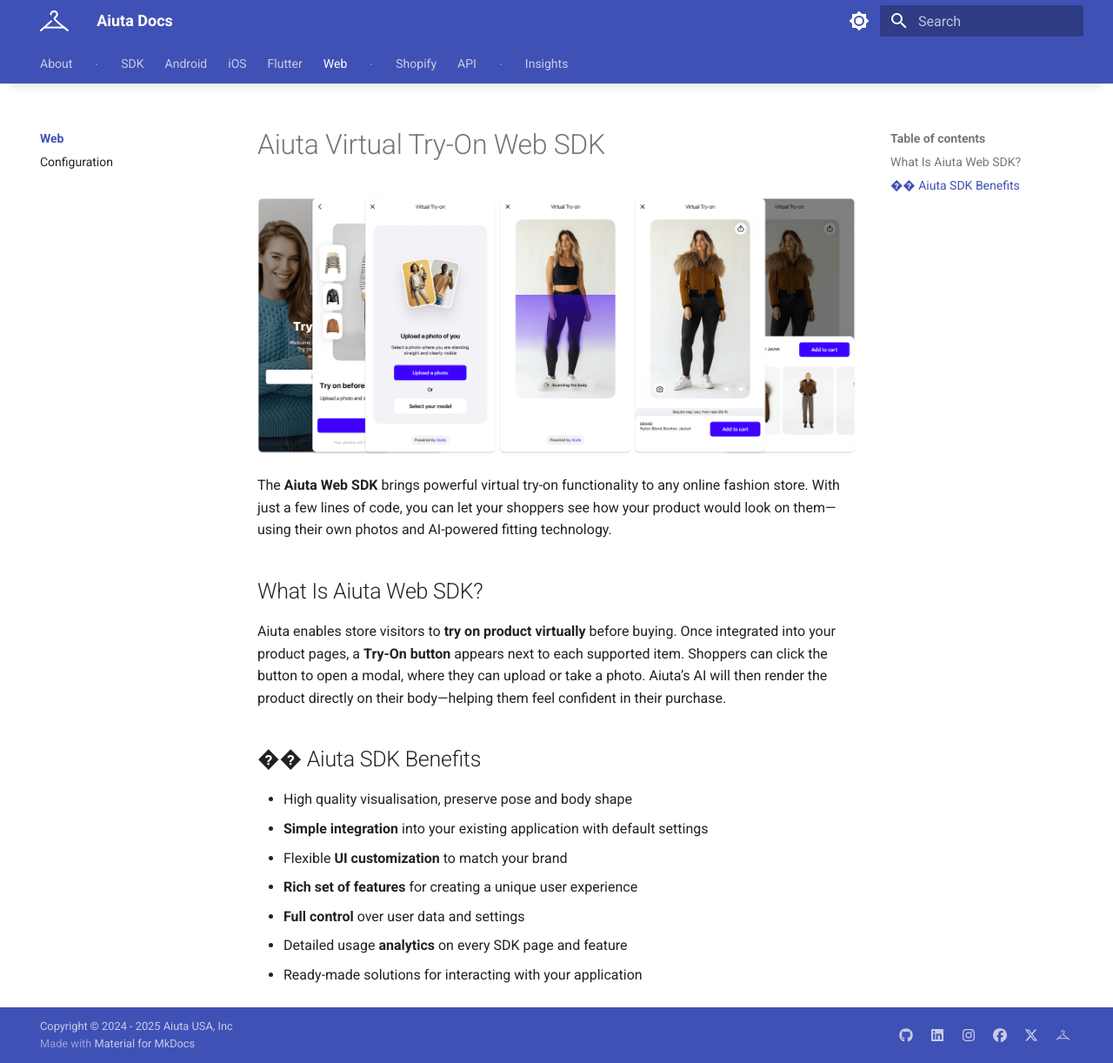
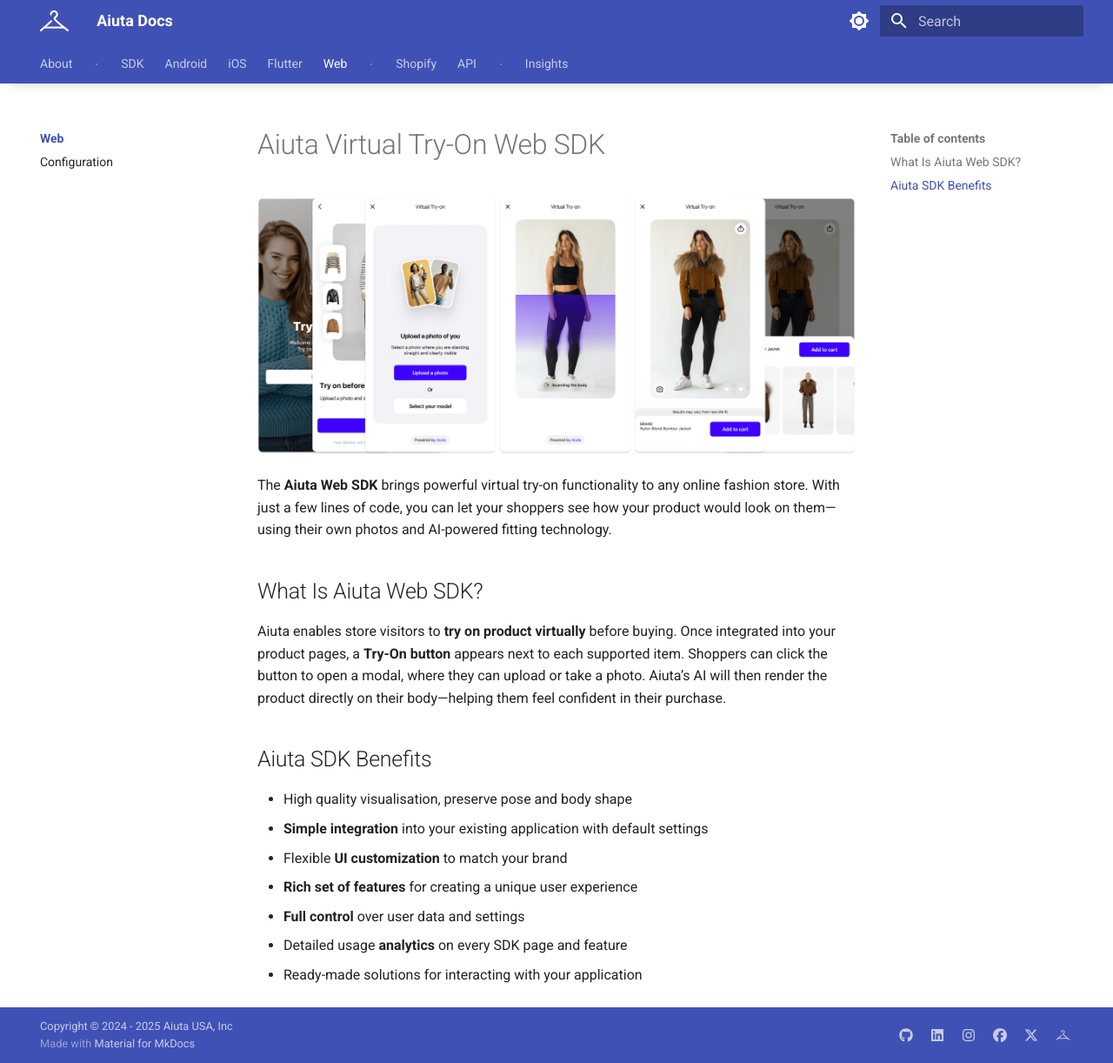
Before and after one commit to aiuta-com/docs, an MkDocs documentation site: the page built from docs/sdk/web/index.md, in a window 1280 px wide and 1222 px high. Shown: the whole window at 87% size. Built offline with MkDocs 1.6.1 and Material for MkDocs 9.7.7, drawn with Linux system fonts in a browser that asks for light colours.

Commit message:
Removed question symbols

```diff
--- a/docs/sdk/web/index.md
+++ b/docs/sdk/web/index.md
@@ -8,7 +8,7 @@
 
 Aiuta enables store visitors to **try on product virtually** before buying. Once integrated into your product pages, a **Try-On button** appears next to each supported item. Shoppers can click the button to open a modal, where they can upload or take a photo. Aiuta’s AI will then render the product directly on their body—helping them feel confident in their purchase.
 
-## �� Aiuta SDK Benefits
+## Aiuta SDK Benefits
 
 - High quality visualisation, preserve pose and body shape
 - **Simple integration** into your existing application with default settings
```
